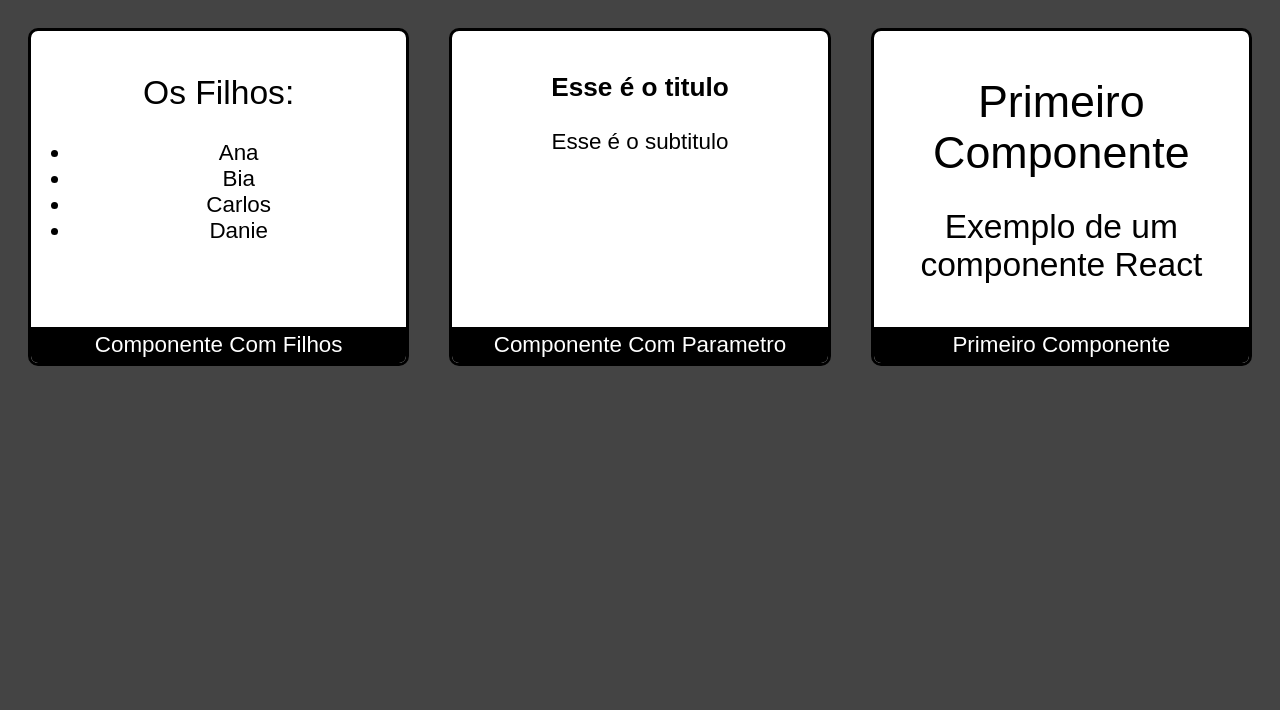
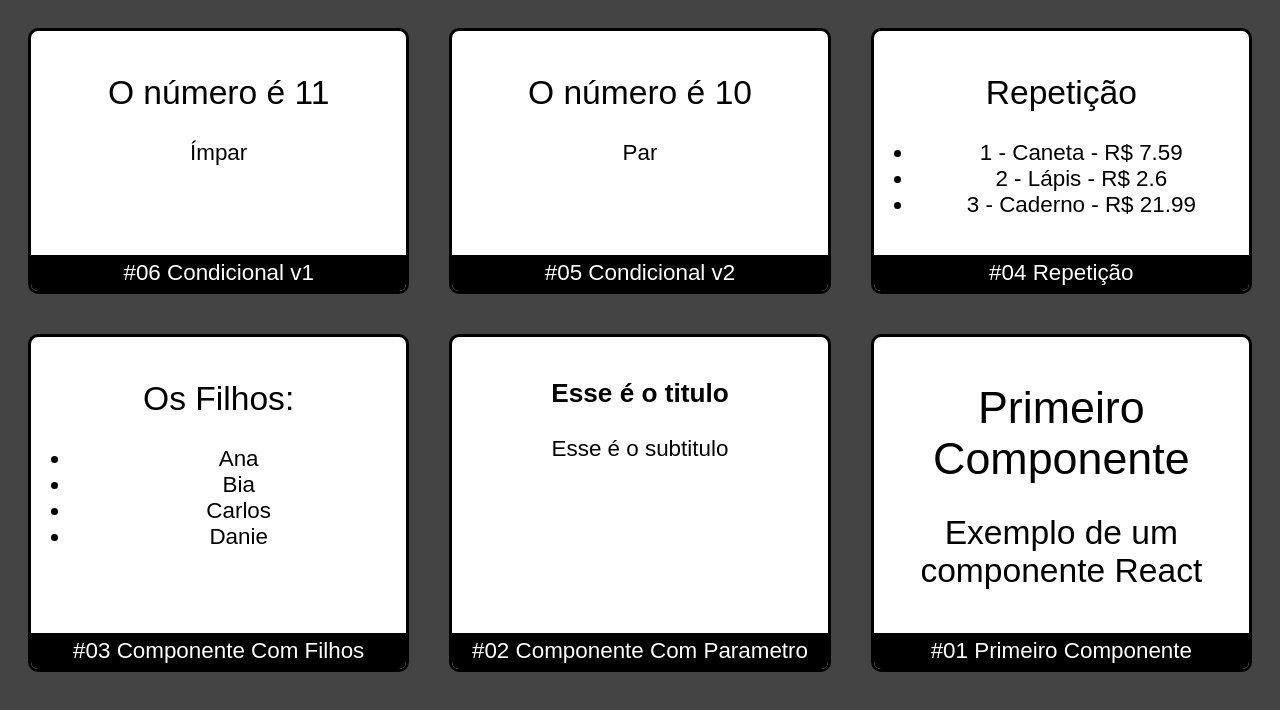
Before and after one commit to LeandroMenoci/AprendendoReactCod3rCursos, a React (Create React App) app in the folder fundamentos-react/: page / in a window 1280 px wide. Shown: the top 710 px of the page. Built offline with nearby package versions, Linux system fonts and the light colour scheme.

Commit message:
Repetição de Arrays e Condicionais com If

```diff
--- a/fundamentos-react/src/App.jsx
+++ b/fundamentos-react/src/App.jsx
@@ -4,11 +4,24 @@ import React from 'react';
 import Primeiro from './components/Primeiro'
 import ComParametro from './components/ComParametro'
 import ComFilhos from './components/ComFilhos'
-import Card from './components//layout/Card'
+import Card from './components/layout/Card'
+import Repeticao from './components/Repeticao'
+import Condicional from './components/Condicional'
+import CondicionalComIf from './components/CondicionalComIf';
+
 
 export default props => (
   <div className="App">
-    <Card titulo="Componente Com Filhos">
+    <Card titulo="#06 Condicional v1">
+      <Condicional numero={11}></Condicional>
+    </Card>
+    <Card titulo="#05 Condicional v2">
+      <CondicionalComIf numero={10}></CondicionalComIf>
+    </Card>
+    <Card titulo="#04 Repetição">
+      <Repeticao></Repeticao>
+    </Card>
+    <Card titulo="#03 Componente Com Filhos">
       <ComFilhos>
         <ul>
           <li>Ana</li>
@@ -18,12 +31,12 @@ export default props => (
         </ul>
       </ComFilhos>
     </Card>
-    <Card titulo="Componente Com Parametro">
+    <Card titulo="#02 Componente Com Parametro">
       <ComParametro titulo="Esse é o titulo"
         subtitulo="Esse é o subtitulo" />
     </Card>
 
-    <Card titulo="Primeiro Componente">
+    <Card titulo="#01 Primeiro Componente">
       <Primeiro />
     </Card>
   </div>
--- /dev/null
+++ b/fundamentos-react/src/components/Condicional.jsx
@@ -0,0 +1,15 @@
+import React from 'react';
+
+export default props => {
+
+  return (
+    <div>
+      <h2>O número é {props.numero}</h2>
+      {props.numero % 2 == 0 ?
+        <span>Par</span>
+        : <span>Ímpar</span>
+
+      }
+    </div>
+  )
+}
--- /dev/null
+++ b/fundamentos-react/src/components/CondicionalComIf.jsx
@@ -0,0 +1,20 @@
+import React from 'react';
+import If from './If'
+
+export default props => {
+
+  return (
+    <div>
+      <h2>O número é {props.numero}</h2>
+      <If test={props.numero % 2 == 0}>
+        <span>Par</span>
+
+      </If>
+      <If test={props.numero % 2 == 1}>
+        <span>Ímpar</span>
+
+      </If>
+
+    </div>
+  )
+}
--- /dev/null
+++ b/fundamentos-react/src/components/If.jsx
@@ -0,0 +1,8 @@
+
+export default function (props) {
+  if (props.test) {
+    return props.children
+  } else {
+    return false
+  }
+}
--- /dev/null
+++ b/fundamentos-react/src/components/Repeticao.jsx
@@ -0,0 +1,22 @@
+import React from 'react';
+
+import produtos from '../data/produto'
+
+export default props => {
+  function getProdutosListItem() {
+    return produtos.map(prod => {
+      return <li key={prod.id}>
+        {prod.id} - {prod.nome} - R$ {prod.preco}
+      </li>
+    })
+  }
+
+  return (
+    <div>
+      <h2>Repetição</h2>
+      <ul>
+        {getProdutosListItem()}
+      </ul>
+    </div>
+  )
+}
--- /dev/null
+++ b/fundamentos-react/src/data/produto.js
@@ -0,0 +1,5 @@
+export default [
+  { id: 1, nome: 'Caneta', preco: 7.59 },
+  { id: 2, nome: 'Lápis', preco: 2.60 },
+  { id: 3, nome: 'Caderno', preco: 21.99 },
+]
```
